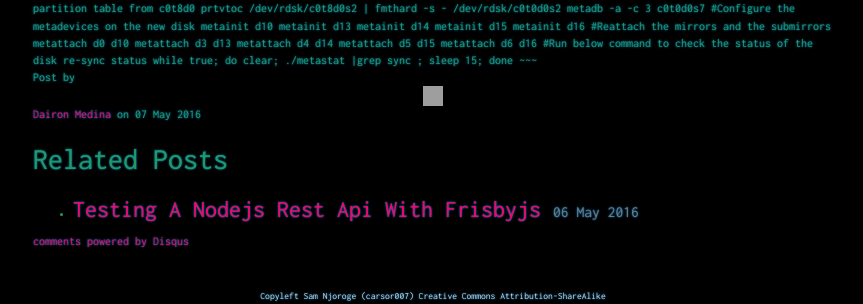
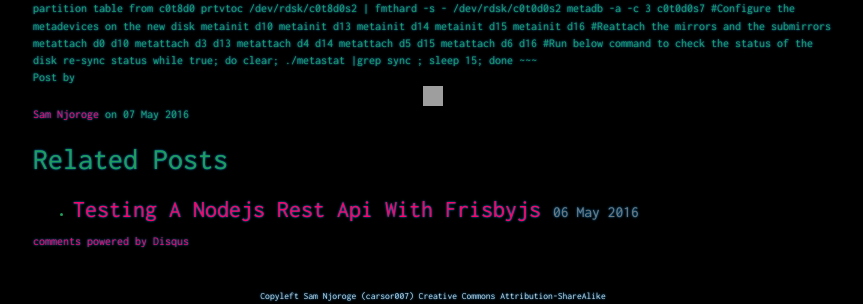
Before and after one commit to carsor007/carsor007.github.io, a Jekyll site: the page built from _posts/2016-05-07-Solaris-6-replace-disk-svm.html, in a window 1280 px wide. Shown: the part 621-925 px from the top of the page, without its empty margins (207-1070 px from the left). Built offline with Jekyll 4.4.1, drawn with Linux system fonts in a browser that asks for light colours; nearby versions of some CDN libraries; comment, search, counter and statistics services are not loaded; grey boxes are pictures that could not be loaded.

Commit message:
Update post.html

```diff
--- a/_layouts/post.html
+++ b/_layouts/post.html
@@ -9,7 +9,7 @@ layout: default
   <div id="share-buttons"></div>
 
   Post by <img alt="Avatar" height="20" width="20"
-  src="http://www.gravatar.com/avatar/f6bdc24da1643ff0943b3dc7a231f38e?s=50" /> <a href="/about.html">Dairon Medina</a>
+  src="http://www.gravatar.com/avatar/f6bdc24da1643ff0943b3dc7a231f38e?s=50" /> <a href="/about.html">Sam Njoroge</a>
   on <time datetime="{{ page.date | date: '%Y-%m-%d' }}" pubdate="pubdate">{{ page.date | date_to_string }}</time>
 
   <div id="disqus_thread"></div>
```
